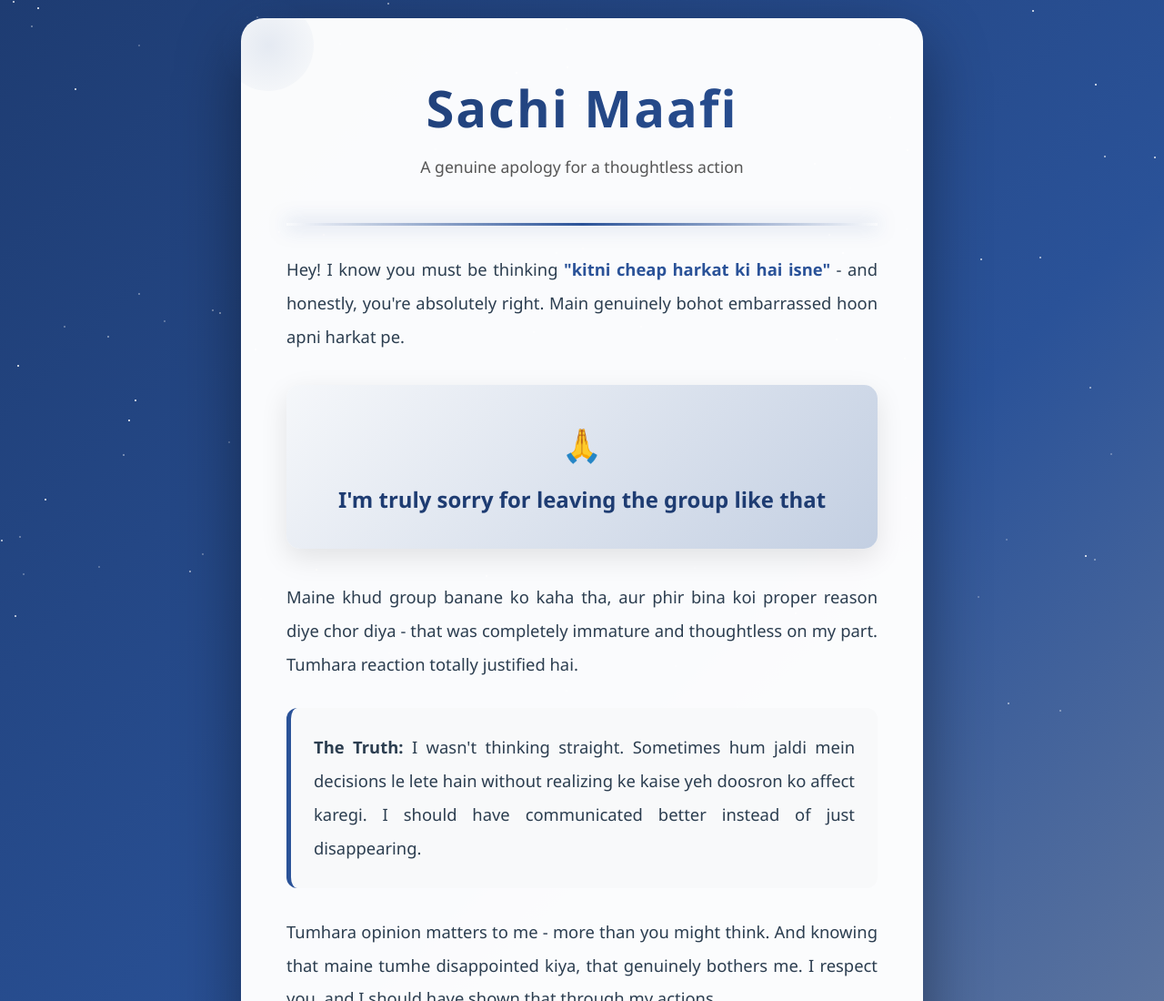
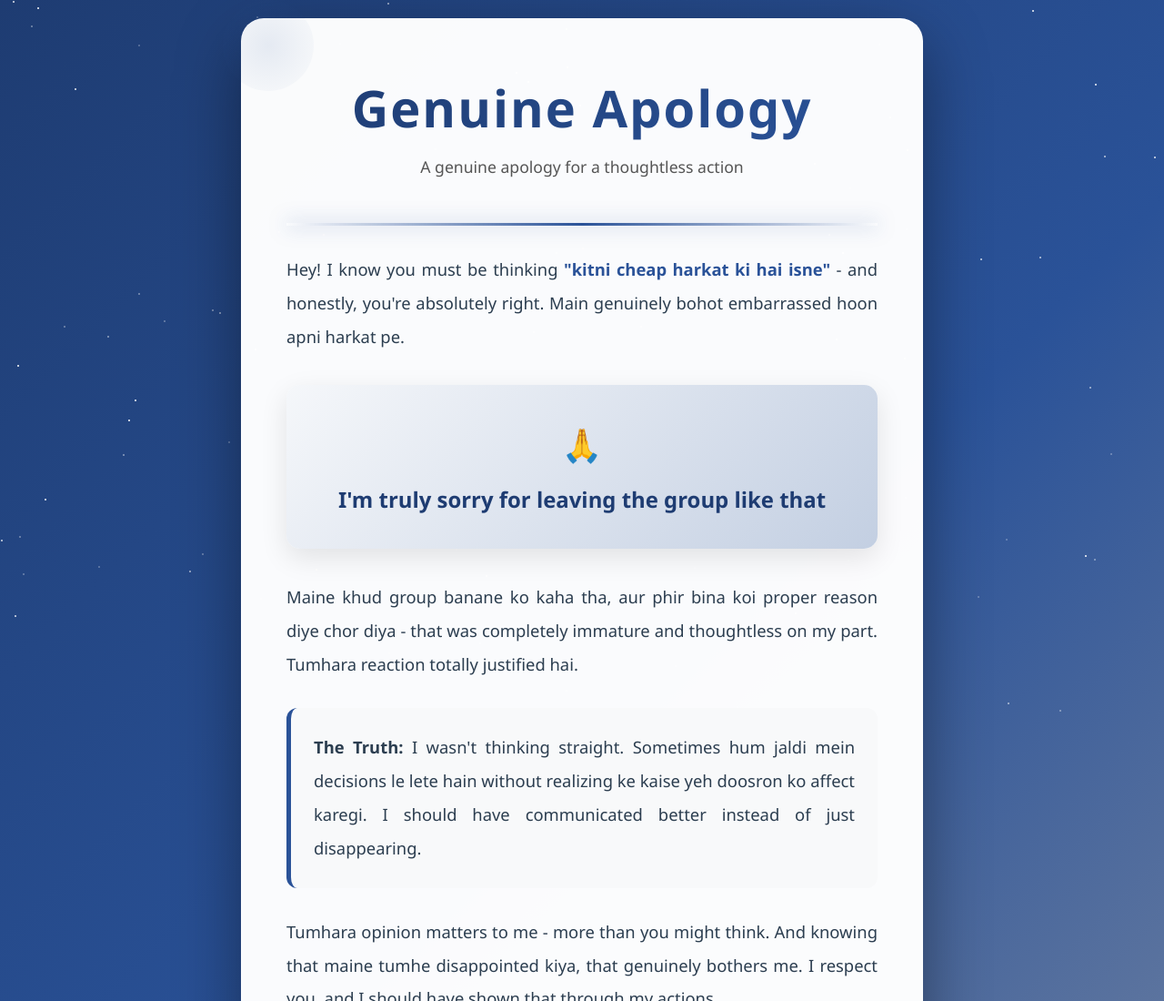
Before and after one commit to AliChauhan36346/apology_page, a plain HTML site: page index.html in a window 1280 px wide. Shown: the top 1100 px of the page at 91% size. Drawn offline with Linux system fonts and the light colour scheme.

Commit message:
Update index.html

```diff
--- a/index.html
+++ b/index.html
@@ -218,7 +218,7 @@
         <div class="corner-decoration bottom-right"></div>
 
         <div class="header">
-            <h1>Sachi Maafi</h1>
+            <h1>Genuine Apology</h1>
             <p class="subtitle">A genuine apology for a thoughtless action</p>
         </div>
 
```
